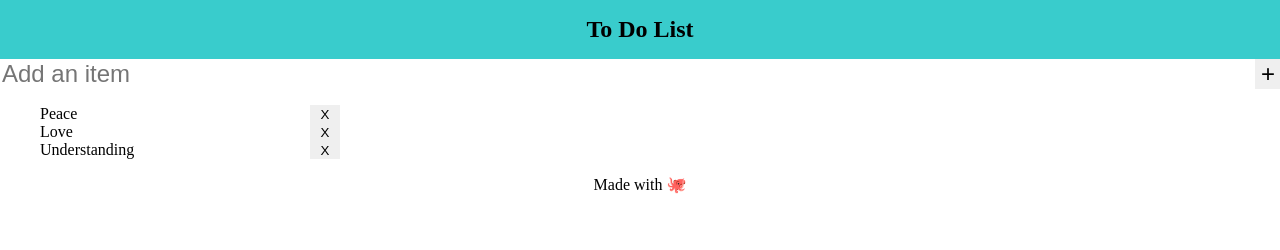
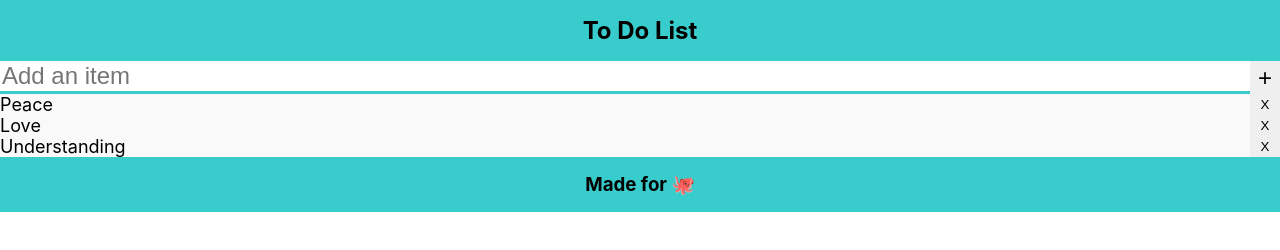
Before and after one commit to edouardmisset/simpleTODO, a plain HTML site: page index.html in a window 1280 px wide. Drawn offline with Linux system fonts and the light colour scheme.

Commit message:
Some more work on the UI, looks good now.

```diff
--- a/index.html
+++ b/index.html
@@ -23,13 +23,13 @@
     </header>
     <ul>
       <li>Peace</li>
-      <button>X</button>
+      <button class="btn" >X</button>
       <li>Love</li>
-      <button>X</button>
+      <button class="btn" >X</button>
       <li>Understanding</li>
-      <button>X</button>
+      <button class="btn" >X</button>
     </ul>
-    <footer class="text-center">Made with 🐙</footer>
+    <footer class="text-center bg-teal"><h3>Made for 🐙</h></footer>
     <script src="script.js"></script>
   </body>
 </html>
--- a/style.css
+++ b/style.css
@@ -1,5 +1,8 @@
 body {
   margin: 0;
+  min-width: 250px;
+  font-family: -apple-system, BlinkMacSystemFont, "Segoe UI", Roboto, Oxygen,
+    Ubuntu, Cantarell, "Open Sans", "Helvetica Neue", sans-serif;
 }
 
 header {
@@ -11,14 +14,19 @@ h2 {
   margin: 1rem 0;
 }
 
+h3 {
+  margin: 1rem 0;
+}
+
 .addBar {
   display: grid;
-  grid-template-columns: 1fr 25px;
+  grid-template-columns: 1fr 30px;
 }
 
 #input {
   font-size: x-large;
   border: none;
+  border-bottom: medium solid #39cccc;
   width: 100%;
 }
 
@@ -31,22 +39,41 @@ button {
 }
 
 ul {
-  min-width: 250px;
-  max-width: 300px;
+  margin: 0;
+  padding: 0;
   display: grid;
   grid-template-columns: 1fr 30px;
 }
 
-li {
+ul li {
   list-style: none;
+  background-color: #eee;
   cursor: pointer;
+  font-size: large;
 }
+
+/* Set all odd list items to a different color (zebra-stripes) */
+ul li:nth-child(odd) {
+  background: #f9f9f9;
+}
+
+/* Darker background-color on hover */
+ul li:hover {
+  background: #ddd;
+}
+
 .done {
   text-decoration: line-through;
 }
 
 .text-center {
   text-align: center;
+}
+
+footer {
+  display: inline-flex;
+  width: 100%;
+  justify-content: center;
 }
 
 /*
```
